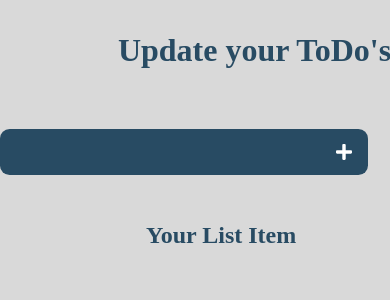
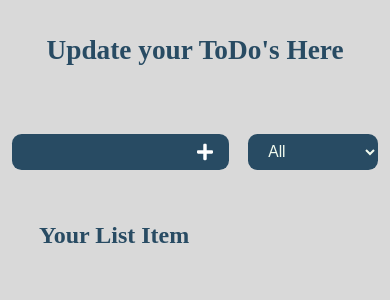
Before and after one commit to BLooDBRothER/todo-list, a React (Create React App) app: page / in a window 390 px wide. Shown: the top 300 px of the page. Built offline with nearby package versions, Linux system fonts and the light colour scheme.

Commit message:
Made responsive

```diff
--- a/src/App.css
+++ b/src/App.css
@@ -30,6 +30,7 @@ html, body{
     margin: 0;
     display: flex;
     align-items: center;
+    font-size: clamp(.8rem ,7vw, 2.3rem);
     justify-content: center;
     color: var(--secondary-color);
 }
@@ -38,7 +39,7 @@ html, body{
     display: flex;
     justify-content: center;
     align-items: center;
-    font-size: 1.4rem;
+    font-size: clamp(.8rem,4vw, 1.4rem);
 }
 
 form{
@@ -59,18 +60,18 @@ form{
 }
 
 .input-text{
-    height: 30px;
-    padding: .5rem 1rem;
+    height: clamp(10px, 5vw, 30px);
+    padding: .5rem clamp(.2rem, 5vw, 1rem);
     border-radius: .6rem 0 0 .6rem;
     font-size: inherit;
 }
 
 .add-button{
-    height: 30px;
+    height: clamp(10px, 5vw, 30px);
     width: 1rem;
     cursor: pointer;
     box-sizing: unset;
-    padding: .5rem 1rem;
+    padding: .5rem clamp(.2rem, 5vw, 1rem);
     border-radius: 0 .6rem .6rem 0;
 }
 
@@ -79,11 +80,11 @@ form{
 }
 
 .todo-status{
-    margin-left: 2rem;
-    height: 30px;
+    margin-left: clamp(.8rem, 5vw, 2rem);
+    height: clamp(10px, 5vw, 30px);
     box-sizing: unset;
     border-radius: .6rem;
-    padding: .5rem 1rem;
+    padding: .5rem clamp(.2rem, 5vw, 1rem);
     font-size: inherit;
 }
 
@@ -123,6 +124,9 @@ form{
     margin: 0;
     padding: .3rem 1rem;
     font-size: 1.2rem;
+    overflow: hidden;
+    white-space: nowrap;
+    text-overflow: ellipsis;
 }
 
 .list-ic{
@@ -163,14 +167,27 @@ form{
 
 .lists::-webkit-scrollbar-track {
     background: var(--white);
-  }
+}
 
-  /* Handle */
 .lists::-webkit-scrollbar-thumb {
     background: var(--secondary-color);
-  }
+}
 
-  /* Handle on hover */
 .lists::-webkit-scrollbar-thumb:hover {
     background: var(--accent);
-  }
+}
+
+@media (max-width: 800px){
+    .input-text{
+        width: clamp(100px, 35vw, 320px);
+    }
+    .todo-status{
+        width: clamp(80px, 25vw, 180px);
+    }
+
+    .todo-container{
+        width: 80%;
+    }
+
+
+}
```
